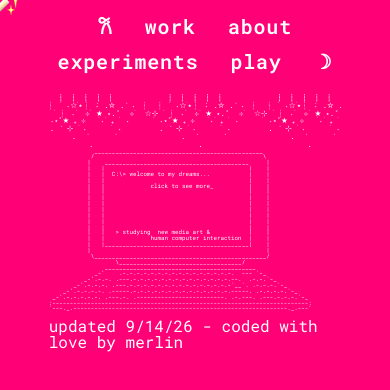
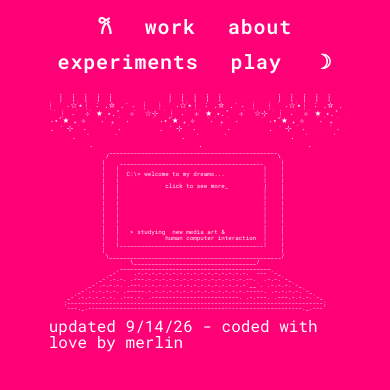
Before and after one commit to yourmerlin/luvly_computer_website, a React (Vite) app: page / in a window 390 px wide. Shown: the top 390 px of the page. Built offline with nearby package versions, Linux system fonts and the light colour scheme; a web font is replaced by a local one.

Commit message:
mobile issues

```diff
--- a/src/styles/styles.css
+++ b/src/styles/styles.css
@@ -32,6 +32,13 @@ button {
   pointer-events: none;
   z-index: 9999;
   transform: translate(-2.3125rem, -1.25rem);
+}
+
+/* touch screens have no mouse to follow, so the wand would just sit there */
+@media (hover: none) {
+  #customCursor {
+    display: none;
+  }
 }
 
 /* pixel trail behind the wand */
@@ -123,12 +130,12 @@ nav ul li button:hover {
 }
 .home-content {
   display: flex;
-  flex-direction: row;
-  justify-content: space-evenly;
-  align-items: center;
+  justify-content: center;
 }
+/* the box shrinks to the drawing's own width, so centering the box centers the drawing */
 .home-content pre {
-  width: 60%;
+  width: fit-content;
+  max-width: 100%;
 }
 .about-main h2 {
   font-family: "bd-micronfont", sans-serif;
@@ -346,12 +353,7 @@ main.about-main {
   .stars-border pre {
     font-size: 2vw;
   }
-  .home-content {
-    flex-direction: column;
-    gap: 1rem;
-  }
   .home-content pre {
-    width: 100%;
     font-size: 1.5vw;
   }
 
```
